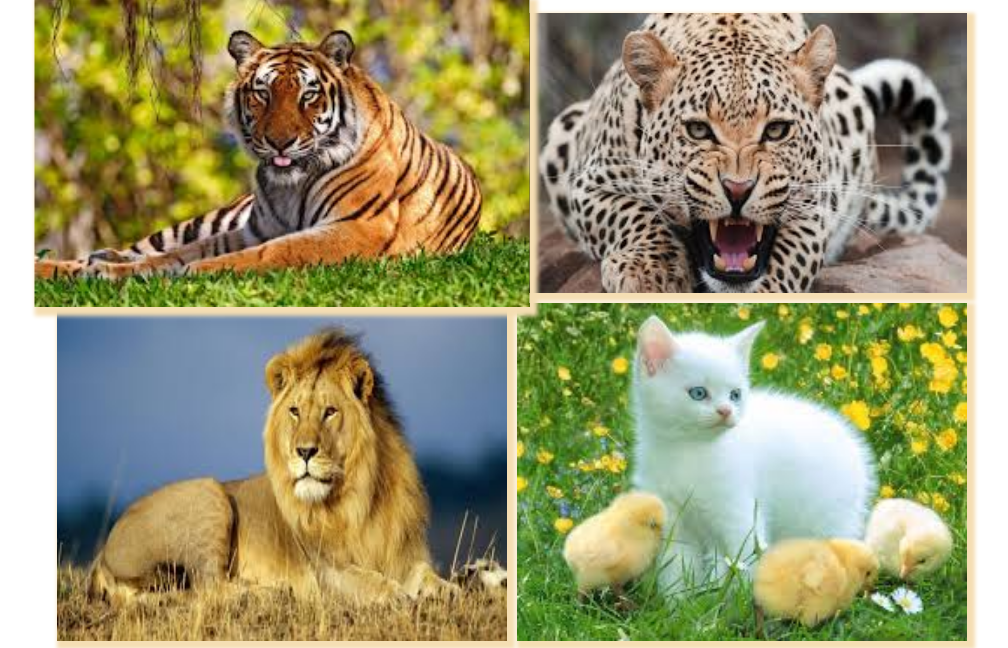
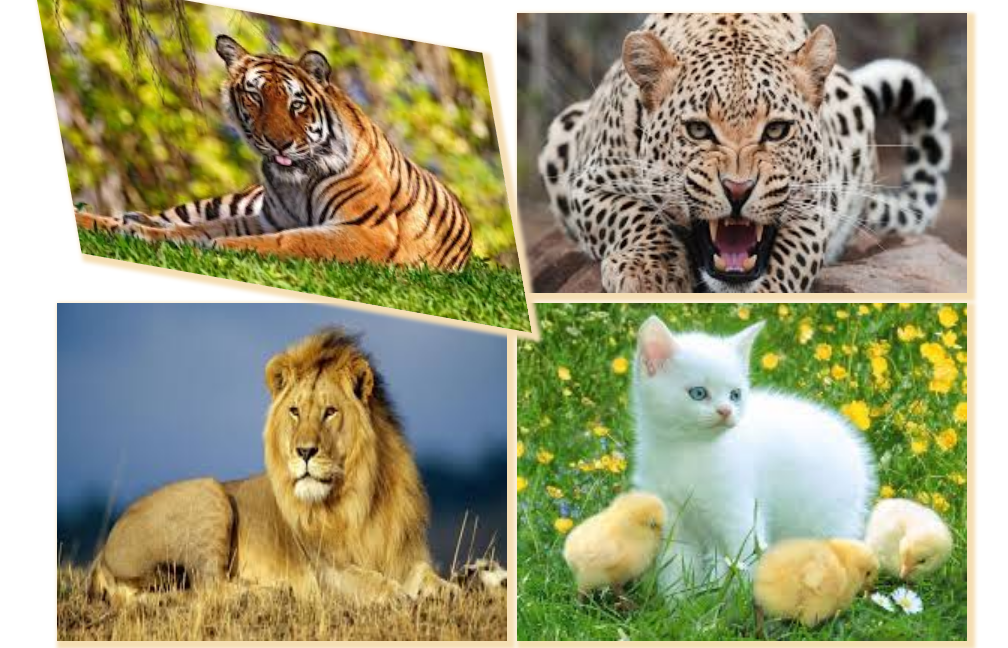
Before and after one commit to rahul13413/webdevelopment, a plain HTML site: page animation/index.html in a window 1280 px wide. In both pictures the pointer is over the picture 410 px from the left and 153 px from the top of the page. Shown: the top 648 px of the page, without its empty margins (128-1136 px from the left). Drawn offline with Linux system fonts and the light colour scheme.

Commit message:
Update index.html

```diff
--- a/animation/index.html
+++ b/animation/index.html
@@ -18,7 +18,7 @@
             box-shadow: 4px 4px 4px 4px wheat;
         }
         img:hover{
-            transform:scale(1.1);
+            transform:skew(10deg,10deg);
         }
 
     </style>
```
